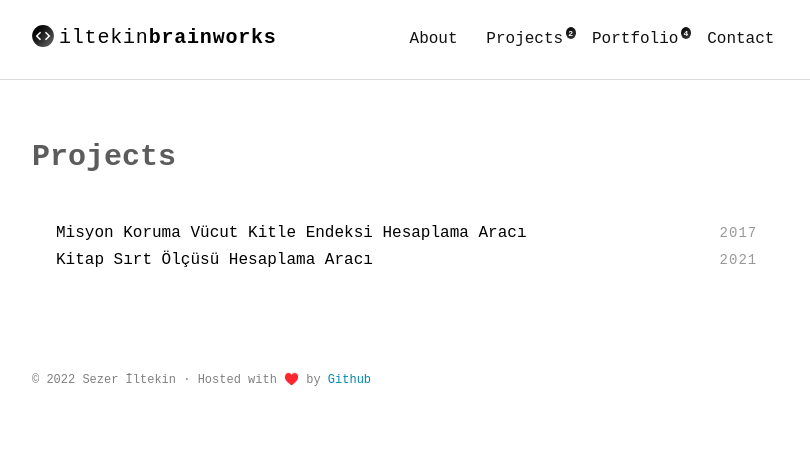
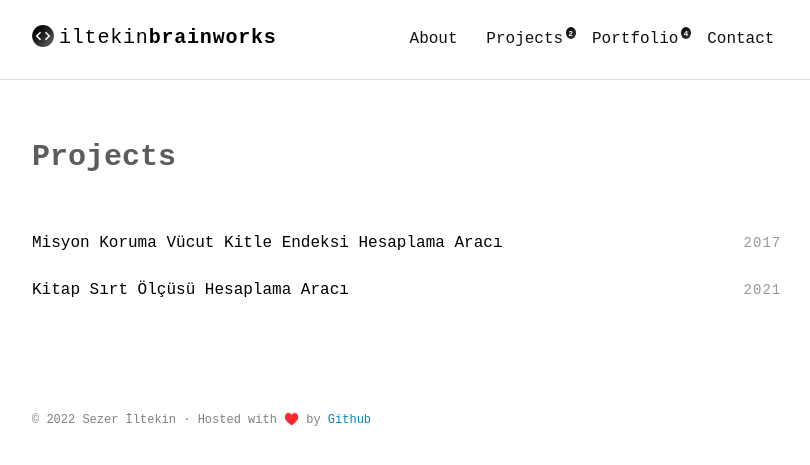
Before and after one commit to iltekin/iltekin.github.io, a Jekyll site: the page built from projects.html, in a window 1280 px wide. Shown: the top 465 px of the page, without its empty margins (232-1042 px from the left). Built offline with Jekyll 4.4.1, drawn with Linux system fonts in a browser that asks for light colours; some web fonts are replaced.

Commit message:
update config

```diff
--- a/assets/scss/_layout.scss
+++ b/assets/scss/_layout.scss
@@ -44,6 +44,15 @@ hr {
   margin-right: auto;
   max-width: 800px;
   font-weight: normal;
+}
+
+.projects-container {
+  padding-left:0;
+  padding-right:0
+}
+
+.projects-container .post-item {
+  padding: 10px 0;
 }
 
 .pull-left {
--- a/projects.html
+++ b/projects.html
@@ -5,7 +5,7 @@ permalink: /projects/
 ---
 
 <section class="post-list">
-  <div class="container">
+  <div class="container projects-container">
     {% for post in site.projects reversed %}
       <article class="post-item">
         <span class="post-meta date-label">{{ post.year }}</span>
```
